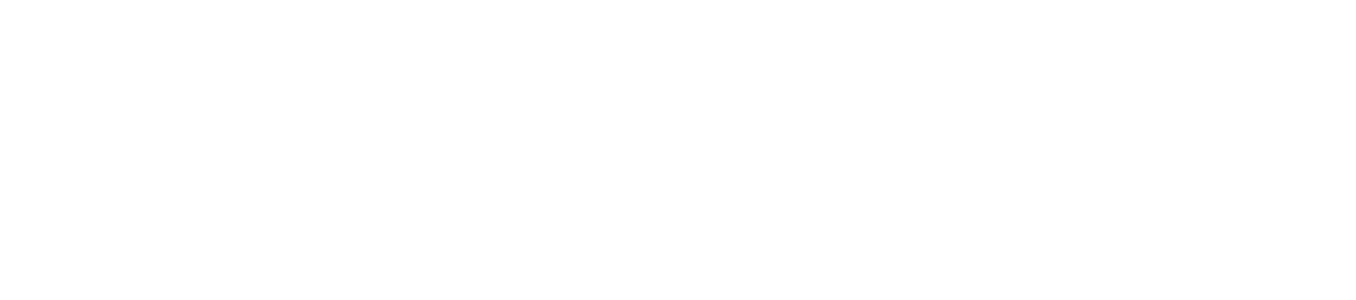
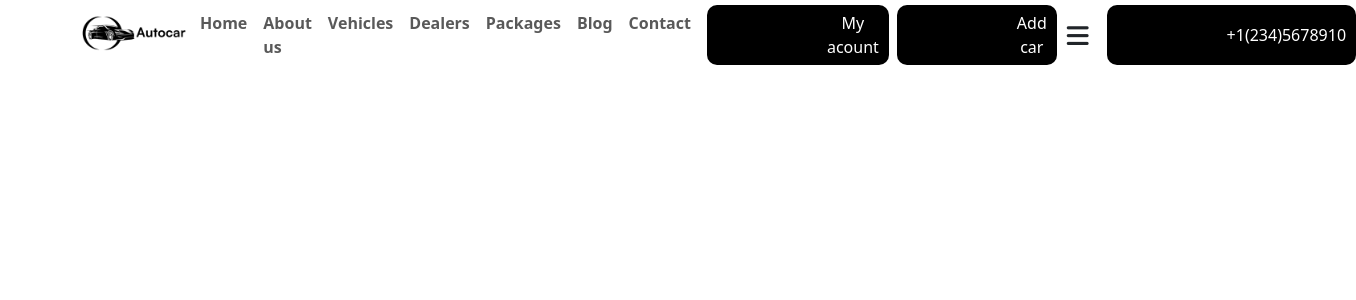
Before and after one commit to Sebastian-ivaniczki/proj-html-vuejs, a Vue app: page / in a window 1280 px wide. Shown: the top 300 px of the page, 1356 px wide, since content can reach past the window. Built offline with nearby package versions, Linux system fonts and the light colour scheme; the HTML template or start-up script is replaced by a standard one.

Commit message:
add header and font awsome

```diff
--- a/index.html
+++ b/index.html
@@ -4,6 +4,14 @@
     <meta charset="UTF-8" />
     <link rel="icon" type="image/svg+xml" href="/vite.svg" />
     <meta name="viewport" content="width=device-width, initial-scale=1.0" />
+
+        <link
+          rel="stylesheet"
+          href="https://cdnjs.cloudflare.com/ajax/libs/font-awesome/6.2.0/css/all.min.css"
+          integrity="sha512-xh6O/CkQoPOWDdYTDqeRdPCVd1SpvCA9XXcUnZS2FmJNp1coAFzvtCN9BmamE+4aHK8yyUHUSCcJHgXloTyT2A=="
+          crossorigin="anonymous"
+          referrerpolicy="no-referrer"
+        />
     <title>Vite + Vue</title>
   </head>
   <body>
--- a/src/App.vue
+++ b/src/App.vue
@@ -9,8 +9,11 @@
 
 <template>
 <app-header></app-header>
-<app-main></app-main>
-<app-footer></app-footer>
+<div class="container">
+  <app-main></app-main>
+  <app-footer></app-footer>
+
+</div>
 </template>
 
 <style lang="scss">
--- a/src/components/AppHeader.vue
+++ b/src/components/AppHeader.vue
@@ -1,16 +1,83 @@
 <script>
+import { links } from './data/dataBase';
 import AppSlider from './partials/AppSlider.vue'
 export default {
   name: 'AppHeader',
-  components: { AppSlider }
+  components: { AppSlider },
+  data() {
+    return {
+      links
+    }
+  }
 }
 
 </script>
 
 <template>
+  <header>
+    <div class="container">
+
+      <div class="d-flex align-items-center justify-content-between">
+        <img src="../assets/img/logo-autocar11.png" alt="Logo">
+        <nav class="navbar navbar-expand-lg navbar-light">
+          <div class="collapse navbar-collapse">
+            <ul class="navbar-nav">
+              <li class="nav-item" v-for="link in links" :key="link.id">
+               <strong> <a class="nav-link" :href="link.link">{{ link.description }}</a></strong>
+              </li>
+            </ul>
+          </div>
+        </nav>
+        <div class="d-flex align-items-center">
+          <div class="img-container ms-2">
+            <img src="../assets/img/free-fa-brands-400.svg-fonta.svg" alt="">
+            <p>My acount</p>
+          </div>
+          <div class="img-container ms-2">
+            <img src="../assets/img/free-fa-solid-900.svg-fonta.svg" alt="">
+            <p>Add car</p>
+          </div>
+          <i class="fa-solid fa-bars"></i>
+          <div class="img-container ms-2">
+            <img src="../assets/img/free-fa-v4deprecations.svg-fonta.svg" alt="">
+            <p>+1(234)5678910</p>
+          </div>
+
+       </div>
+      </div>
+    </div>
+  </header>
  <app-slider></app-slider>
 </template>
 
 <style scoped lang="scss">
-
+div{
+  height: 70px;
+  img{
+     width: 110px;
+     display: block;
+  }
+}
+.img-container{
+  display: flex;
+  align-items: center;
+  color: #fff;
+  background-color: #000000;
+  height: 60px;
+  border-radius: 10px;
+  text-align: center;
+  padding: 10px;
+  img{
+    height: 55px;
+  }
+}
+p{
+  margin-bottom: 0;
+  margin-top: 0;
+}
+.fa-bars{
+  font-size: 25px;
+  margin-right: 10px;
+  margin-left: 10px;
+}
 </style>
```
